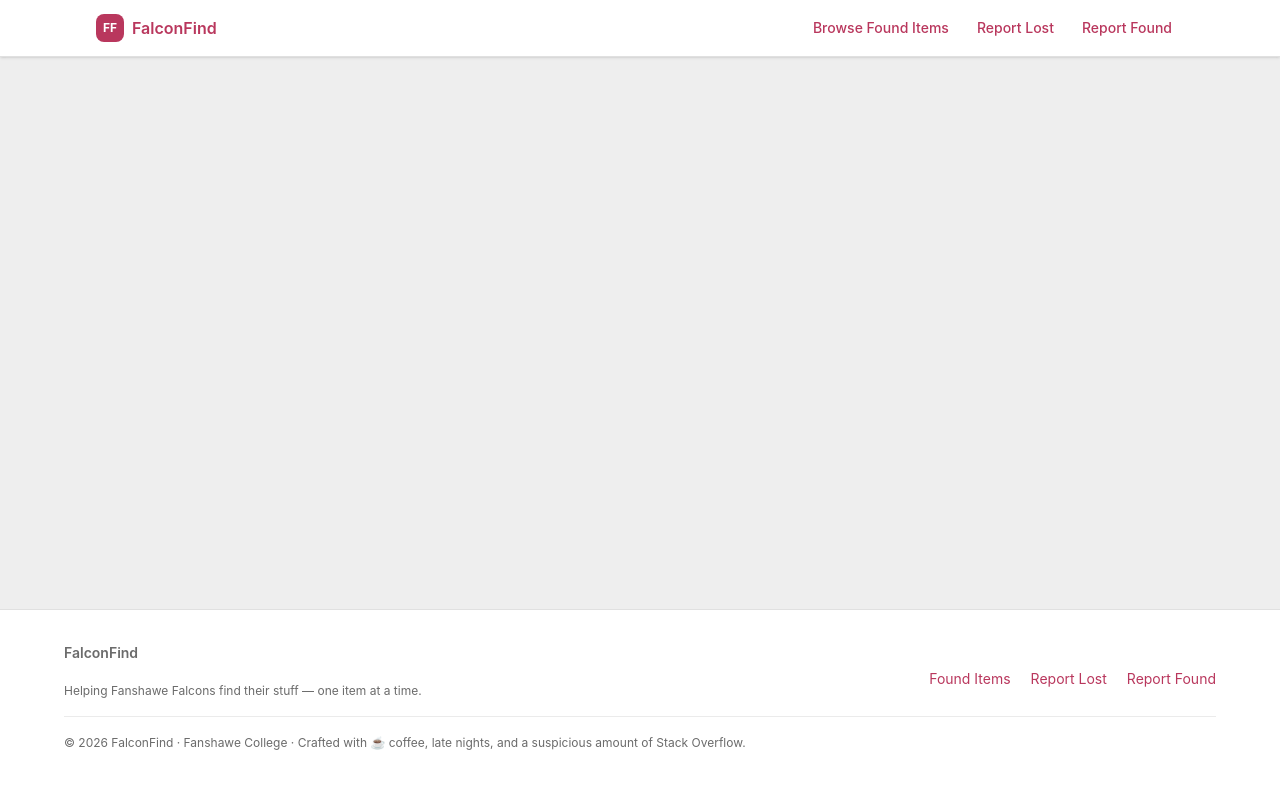
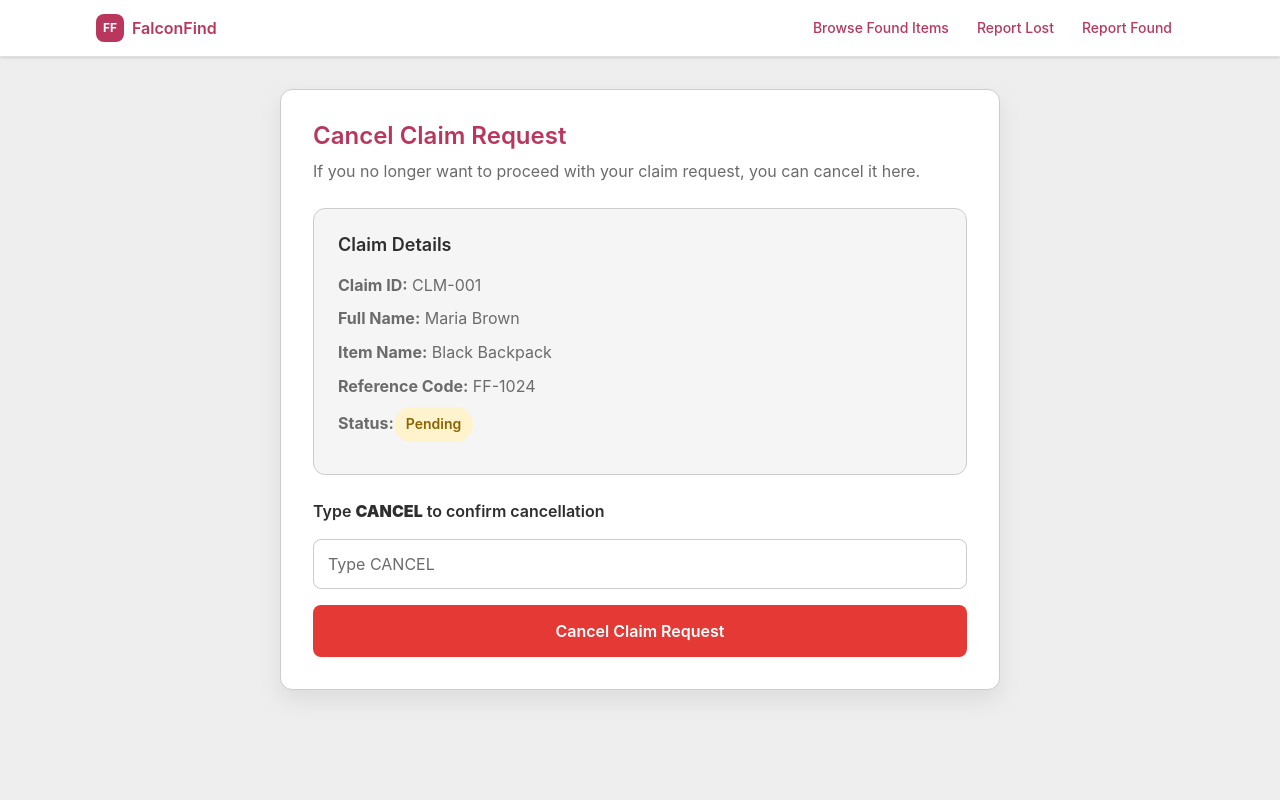
Before and after one commit to RayanRodrigues/FalconsFind, an Angular app in the folder frontend/: page /claim-cancel in a window 1280 px wide. Before the commit this address led to /. Shown: the top 800 px of the page. Built offline with nearby package versions, Linux system fonts and the light colour scheme.

Commit message:
US3.4 add cancel claim request page (UI only)

```diff
--- a/frontend/src/app/app.routes.ts
+++ b/frontend/src/app/app.routes.ts
@@ -6,6 +6,7 @@ import { FoundItemsPageComponent } from './features/items/pages/found-items-page
 import { ItemDetailsComponent } from './features/items/item-details/item-details.component';
 import { ClaimRequest } from './claim-request/claim-request';
 import { ClaimReview } from './claim-review/claim-review';
+import { ClaimCancel } from './claim-cancel/claim-cancel';
 
 export const routes: Routes = [
   {
@@ -37,6 +38,11 @@ export const routes: Routes = [
     component: ClaimReview,
     title: 'Claim Review - FalconFind'
   },
+    {
+    path: 'claim-cancel',
+    component: ClaimCancel,
+    title: 'Cancel Claim Request - FalconFind'
+  },
   {
     path: 'items/:id',
     component: ItemDetailsComponent,
--- /dev/null
+++ b/frontend/src/app/claim-cancel/claim-cancel.css
@@ -0,0 +1,139 @@
+.cancel-page {
+  min-height: 100vh;
+  background: var(--color-neutral-base);
+  padding: var(--space-xl) var(--space-md);
+  display: flex;
+  justify-content: center;
+  align-items: flex-start;
+}
+
+.cancel-card {
+  width: 100%;
+  max-width: 720px;
+  background: var(--color-white);
+  border: 1px solid var(--color-border);
+  border-radius: var(--radius-md);
+  padding: var(--space-xl);
+  box-shadow: 0 10px 25px rgba(0, 0, 0, 0.08);
+}
+
+.cancel-card h1 {
+  color: var(--color-primary);
+  margin-bottom: var(--space-sm);
+}
+
+.intro-text {
+  margin-bottom: var(--space-lg);
+  color: var(--color-text-secondary);
+}
+
+.claim-summary {
+  background: var(--color-bg-secondary);
+  border: 1px solid var(--color-border);
+  border-radius: var(--radius-md);
+  padding: var(--space-lg);
+  margin-bottom: var(--space-lg);
+}
+
+.claim-summary h2 {
+  margin-bottom: var(--space-md);
+  color: var(--color-text-primary);
+}
+
+.claim-summary p {
+  margin-bottom: var(--space-sm);
+}
+
+.status-badge {
+  display: inline-block;
+  padding: 6px 12px;
+  border-radius: 999px;
+  font-size: 14px;
+  font-weight: 600;
+}
+
+.status-badge.pending {
+  background: color-mix(in srgb, var(--color-warning) 20%, white);
+  color: #8a6500;
+}
+
+.status-badge.cancelled {
+  background: color-mix(in srgb, var(--color-error) 15%, white);
+  color: var(--color-error);
+}
+
+.cancel-section {
+  display: flex;
+  flex-direction: column;
+  gap: var(--space-md);
+}
+
+.cancel-section label {
+  font-weight: 600;
+  color: var(--color-text-primary);
+}
+
+.cancel-section input {
+  width: 100%;
+  padding: 12px 14px;
+  border: 1px solid var(--color-border);
+  border-radius: var(--radius-sm);
+  background: var(--color-white);
+  color: var(--color-text-primary);
+  transition: border-color 0.2s ease, box-shadow 0.2s ease;
+}
+
+.cancel-section input::placeholder {
+  color: var(--color-text-secondary);
+}
+
+.cancel-section input:focus {
+  outline: none;
+  border-color: var(--color-primary);
+  box-shadow: 0 0 0 3px color-mix(in srgb, var(--color-primary) 20%, transparent);
+}
+
+button {
+  border: none;
+  border-radius: var(--radius-sm);
+  padding: 14px 18px;
+  background: var(--color-error);
+  color: var(--color-white);
+  font-weight: 600;
+  cursor: pointer;
+  transition: 0.2s ease;
+}
+
+button:hover:not(:disabled) {
+  filter: brightness(0.95);
+}
+
+button:disabled {
+  opacity: 0.6;
+  cursor: not-allowed;
+}
+
+.message {
+  margin-bottom: var(--space-md);
+  padding: 12px 14px;
+  border-radius: var(--radius-sm);
+  font-weight: 500;
+}
+
+.success-message {
+  background: color-mix(in srgb, var(--color-success) 15%, white);
+  color: var(--color-success);
+  border: 1px solid color-mix(in srgb, var(--color-success) 35%, white);
+}
+
+.error-message {
+  background: color-mix(in srgb, var(--color-error) 12%, white);
+  color: var(--color-error);
+  border: 1px solid color-mix(in srgb, var(--color-error) 30%, white);
+}
+
+@media (max-width: 768px) {
+  .cancel-card {
+    padding: var(--space-lg);
+  }
+}
--- /dev/null
+++ b/frontend/src/app/claim-cancel/claim-cancel.html
@@ -0,0 +1,60 @@
+<div class="cancel-page">
+  <div class="cancel-card">
+    <h1>Cancel Claim Request</h1>
+    <p class="intro-text">
+      If you no longer want to proceed with your claim request, you can cancel it here.
+    </p>
+
+    @if (successMessage) {
+      <div class="message success-message">
+        {{ successMessage }}
+      </div>
+    }
+
+    @if (errorMessage) {
+      <div class="message error-message">
+        {{ errorMessage }}
+      </div>
+    }
+
+    <div class="claim-summary">
+      <h2>Claim Details</h2>
+      <p><strong>Claim ID:</strong> {{ claim.claimId }}</p>
+      <p><strong>Full Name:</strong> {{ claim.fullName }}</p>
+      <p><strong>Item Name:</strong> {{ claim.itemName }}</p>
+      <p><strong>Reference Code:</strong> {{ claim.referenceCode }}</p>
+      <p>
+        <strong>Status:</strong>
+        <span
+          class="status-badge"
+          [class.pending]="claim.status === 'Pending'"
+          [class.cancelled]="claim.status === 'Cancelled'"
+        >
+          {{ claim.status }}
+        </span>
+      </p>
+    </div>
+
+    <div class="cancel-section">
+      <label for="confirmationText">
+        Type <strong>CANCEL</strong> to confirm cancellation
+      </label>
+      <input
+        type="text"
+        id="confirmationText"
+        name="confirmationText"
+        [(ngModel)]="confirmationText"
+        placeholder="Type CANCEL"
+        [disabled]="claim.status === 'Cancelled'"
+      />
+
+      <button
+        type="button"
+        (click)="cancelClaim()"
+        [disabled]="isCancelling || claim.status === 'Cancelled'"
+      >
+        {{ isCancelling ? 'Cancelling...' : 'Cancel Claim Request' }}
+      </button>
+    </div>
+  </div>
+</div>
--- /dev/null
+++ b/frontend/src/app/claim-cancel/claim-cancel.ts
@@ -0,0 +1,53 @@
+import { Component } from '@angular/core';
+import { CommonModule } from '@angular/common';
+import { FormsModule } from '@angular/forms';
+
+@Component({
+  selector: 'app-claim-cancel',
+  standalone: true,
+  imports: [CommonModule, FormsModule],
+  templateUrl: './claim-cancel.html',
+  styleUrl: './claim-cancel.css'
+})
+export class ClaimCancel {
+  claim = {
+    claimId: 'CLM-001',
+    fullName: 'Maria Brown',
+    itemName: 'Black Backpack',
+    referenceCode: 'FF-1024',
+    status: 'Pending'
+  };
+
+  confirmationText = '';
+  successMessage = '';
+  errorMessage = '';
+  isCancelling = false;
+
+  cancelClaim() {
+    this.successMessage = '';
+    this.errorMessage = '';
+
+    if (this.claim.status !== 'Pending') {
+      this.errorMessage = 'Only pending claim requests can be cancelled.';
+      return;
+    }
+
+    if (this.confirmationText.trim().toUpperCase() !== 'CANCEL') {
+      this.errorMessage = 'Please type CANCEL to confirm.';
+      return;
+    }
+
+    this.isCancelling = true;
+
+    try {
+      this.claim.status = 'Cancelled';
+      this.successMessage = `Claim ${this.claim.claimId} has been cancelled successfully.`;
+      this.confirmationText = '';
+    } catch (error) {
+      this.errorMessage = 'There was an error cancelling the claim request.';
+      console.error(error);
+    } finally {
+      this.isCancelling = false;
+    }
+  }
+}
```
Also changed, not shown: 1 other file (tests, documents, lock files or other folders).
